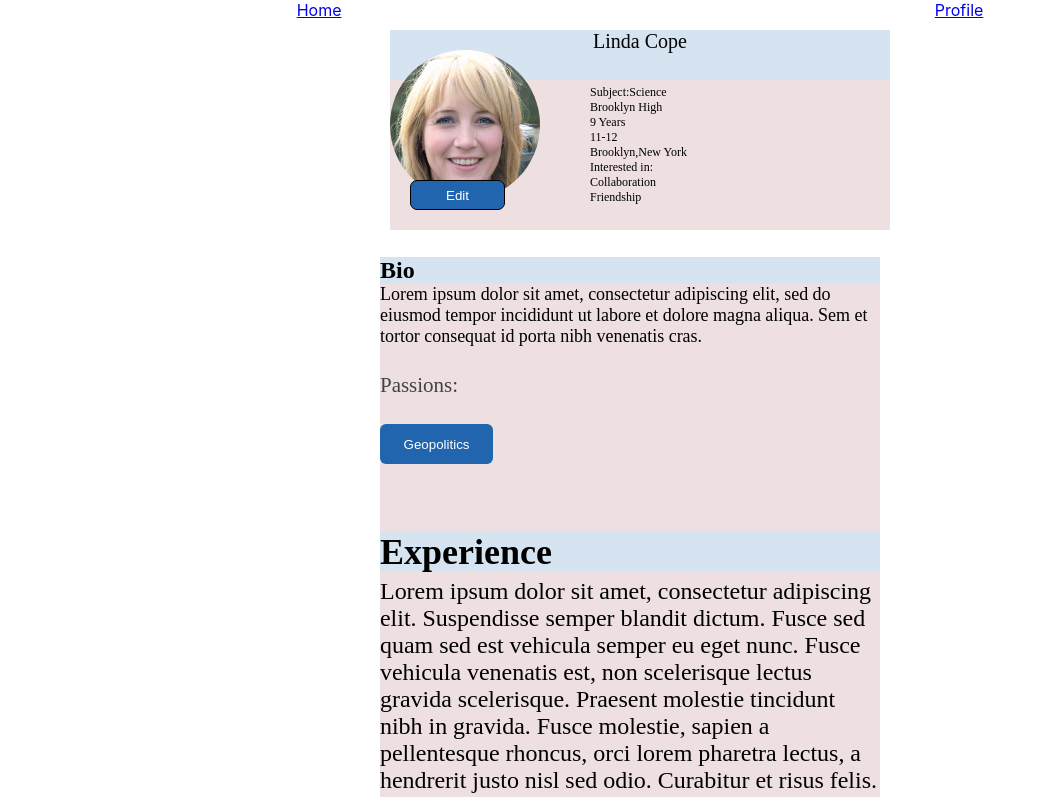
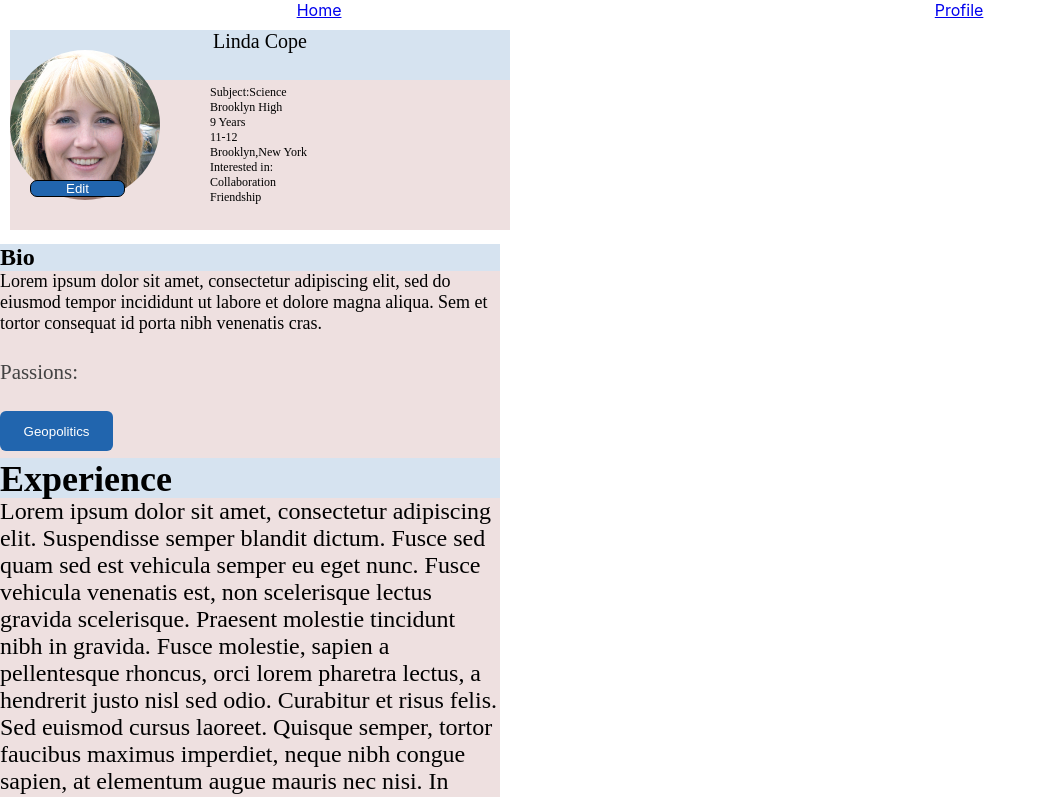
Before and after one commit to jlendle11/teachers-lounge, a React (Create React App) app: page /profile in a window 1280 px wide. Shown: the top 797 px of the page, without its empty margins (0-1046 px from the left). Built offline with nearby package versions, Linux system fonts and the light colour scheme.

Commit message:
destin update profile

```diff
--- a/src/components/Profile/Profile.css
+++ b/src/components/Profile/Profile.css
@@ -1,9 +1,13 @@
 .profile {
     display: flex;
+    width: 100vw;
+    height: 100vh;
     justify-content: flex-start;
     flex-direction: column;
     font-family: Avenir;
+    overflow: auto;
 }
+
 .name-container {
     height: 200px;
     width: 500px;
@@ -11,6 +15,7 @@
     margin: 10px;
 
 }
+
 .name {
     display: flex;
     justify-content: center;
@@ -29,6 +34,7 @@
     font-family: Avenir-Medium;
 
 }
+
 .passion-button {
     width: 113px;
     height: 40px;
@@ -47,6 +53,7 @@
     color: white;
 
 }
+
 .bio-container {
     width: 500px;
     height: 274px;
@@ -54,10 +61,12 @@
     margin-top: 40px;
 
 }
-.bio-title{
+
+.bio-title {
     background-color: #d6e3f0;
     margin: auto 0;
 }
+
 .bioText {
     font-size: 18px;
     font-weight: normal;
@@ -67,7 +76,9 @@
     margin: auto 0;
 
 }
+
 .experience-title {
+    position: absolute;
     width: 500px;
     height: 40px;
     font-family: Avenir;
@@ -78,7 +89,8 @@
 
 .experienceText {
     width: 498px;
-  height: 100px;
+    margin-top: 40px;
+    height: 100%;
     font-family: Avenir;
     font-size: 12px;
 }
@@ -86,7 +98,8 @@
 .experience-container {
     background-color: rgb(238, 224, 224);
     width: 500px;
-    height: 274px;
+    height: 100%;
+    overflow: auto;
 }
 
 
@@ -95,11 +108,13 @@
     display: flex;
     flex-direction: row;
 }
+
 .img-container {
     height: 185px;
     width: 185px;
     margin: auto 0;
 }
+
 img {
 
     display: flex;
@@ -109,6 +124,7 @@ img {
     margin-top: -30px;
 
 }
+
 .teacher-info {
 
     margin: -150px 10px 50px 200px;
@@ -119,6 +135,7 @@ img {
     font-family: BanglaSangamMN;
     font-size: 12px;
 }
+
 h2 {
     margin: auto 0;
 }
```
Also changed, not shown: 1 other file (tests, documents, lock files or other folders). Lines whose indentation alone changed are shown as unchanged.
